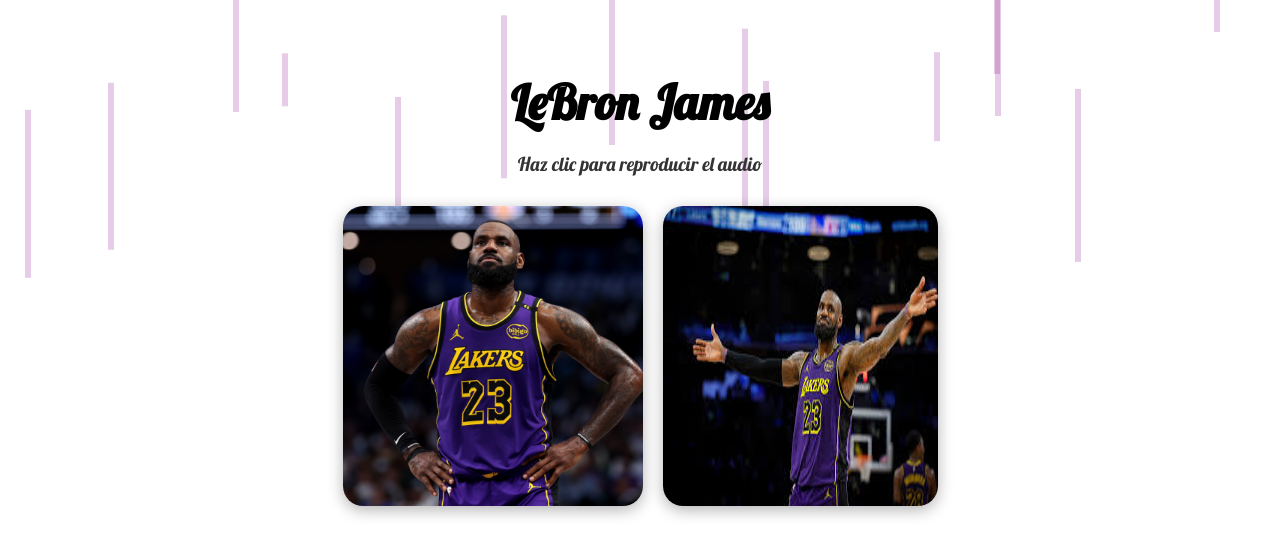
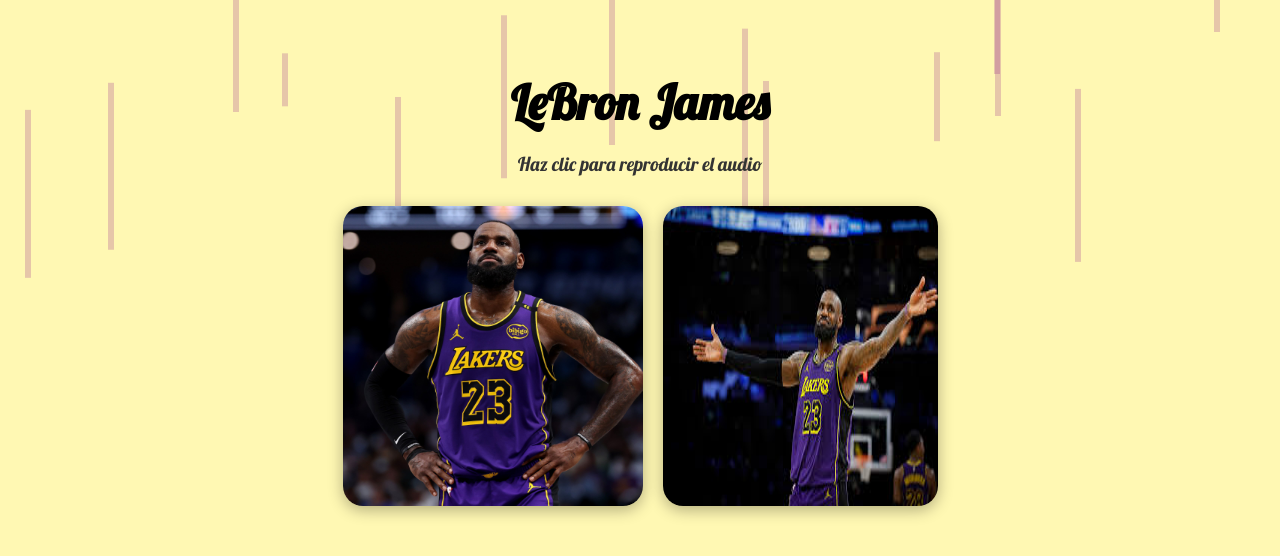
Before and after one commit to Facumey/lebron-page, a plain HTML site: page index.html in a window 1280 px wide. Drawn offline with Linux system fonts and the light colour scheme.

Commit message:
Update index.html

```diff
--- a/index.html
+++ b/index.html
@@ -7,7 +7,7 @@
   <link href="https://fonts.googleapis.com/css2?family=Lobster&display=swap" rel="stylesheet">
   <style>
     body {
-      background-color:;
+      background-color:#fff8b3;
       font-family: 'Lobster', cursive;
       display: flex;
       flex-direction: column;
```
